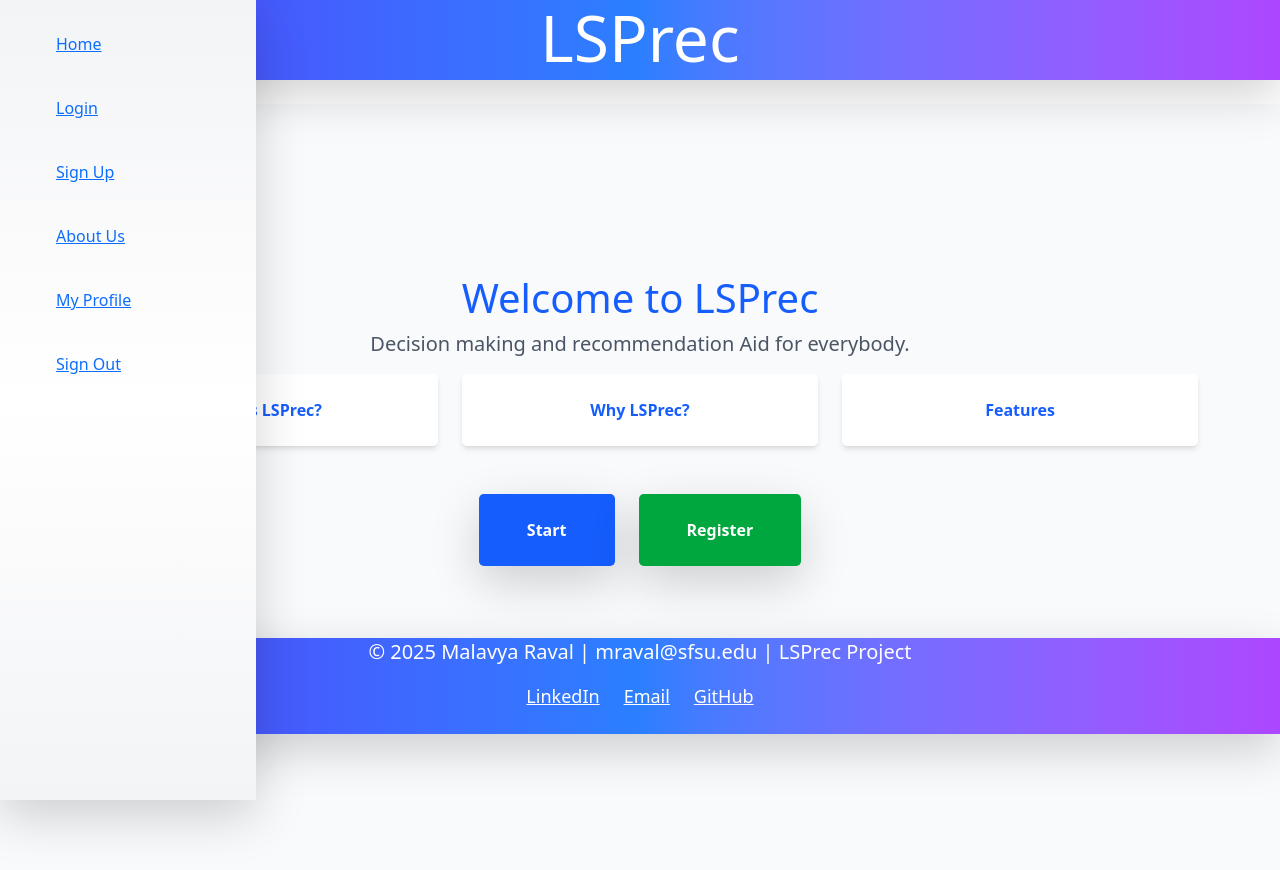
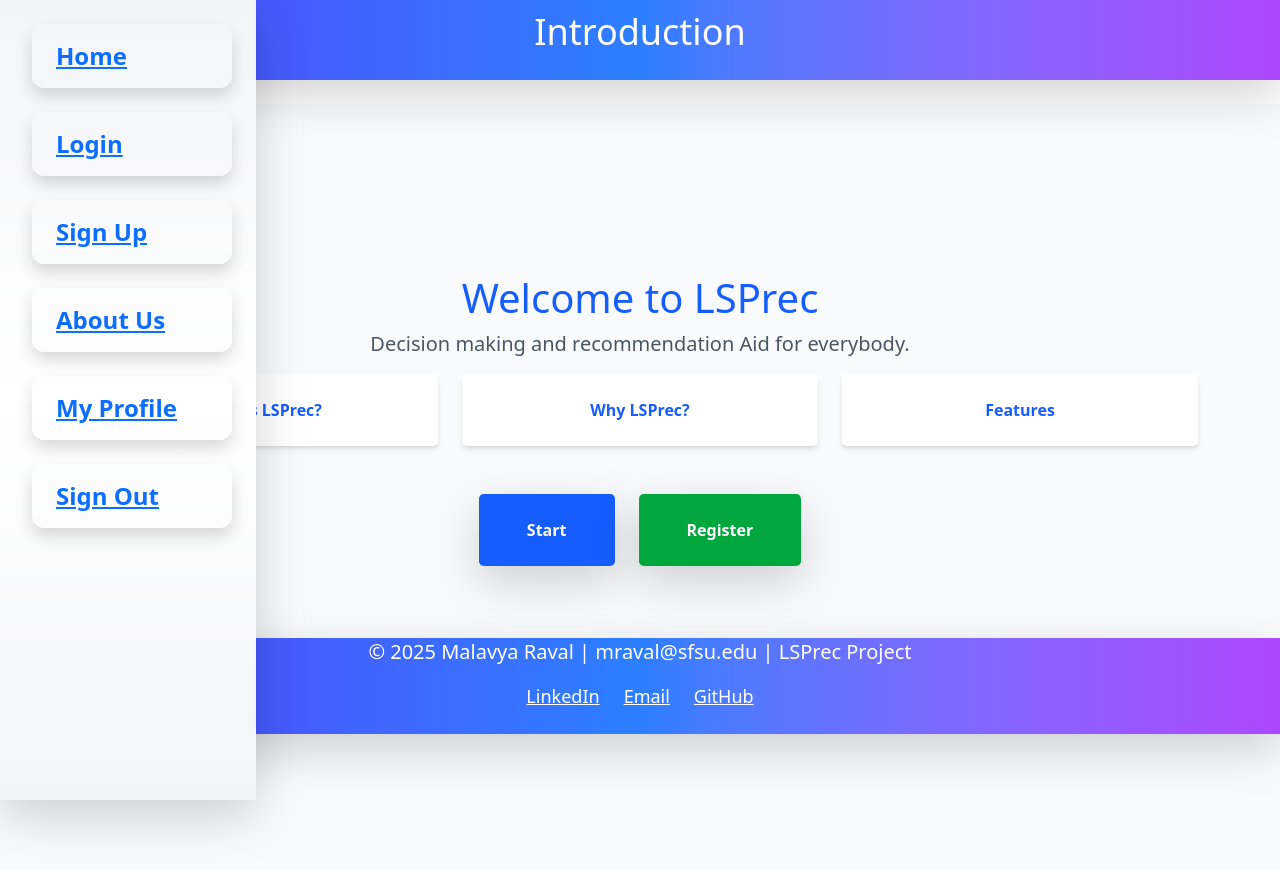
Before and after one commit to MalavyaRaval/LSP, a React (Vite) app in the folder frontend/: page / in a window 1280 px wide. Both pictures are taken after a click on the element 32 px from the left and 32 px from the top of the page. Shown: the top 870 px of the page. Built offline with nearby package versions, Linux system fonts and the light colour scheme.

Commit message:
improving navabar

```diff
--- a/frontend/src/components/Nav/Navbar.jsx
+++ b/frontend/src/components/Nav/Navbar.jsx
@@ -1,13 +1,43 @@
 import React, { useState, useEffect, useRef } from "react";
-import { useNavigate } from "react-router-dom";
+import { useNavigate, useLocation } from "react-router-dom";
 
 const Navbar = () => {
   const [burger_class, setBurgerClass] = useState("burger-bar unclicked");
   const [menu_class, setMenuClass] = useState("menu hidden");
   const [isMenuClicked, setIsMenuClicked] = useState(false);
+  const [currentPage, setCurrentPage] = useState("Home");
   const navigate = useNavigate();
+  const location = useLocation();
   const menuRef = useRef(null);
   const burgerRef = useRef(null);
+
+  // Determine current page based on URL
+  useEffect(() => {
+    const path = location.pathname;
+    if (path.includes("/home")) {
+      setCurrentPage("Home");
+    } else if (path.includes("/login")) {
+      setCurrentPage("Login");
+    } else if (path.includes("/signup")) {
+      setCurrentPage("Sign Up");
+    } else if (path.includes("/aboutus")) {
+      setCurrentPage("About Us");
+    } else if (path.includes("/myprofile")) {
+      setCurrentPage("My Profile");
+    } else if (path.includes("/project")) {
+      if (path.includes("/validation")) {
+        setCurrentPage("Project Validation");
+      } else if (path.includes("/evaluate")) {
+        setCurrentPage("Project Evaluation");
+      } else if (path.includes("/Queryresults")) {
+        setCurrentPage("Query Results");
+      } else {
+        setCurrentPage("Project Page");
+      }
+    } else if (path === "/") {
+      setCurrentPage("Introduction");
+    }
+  }, [location]);
 
   useEffect(() => {
     const handleClickOutside = (event) => {
@@ -47,12 +77,11 @@ const Navbar = () => {
 
   return (
     <div className="navbar-container relative">
-      <nav className="w-full h-20 bg-gradient-to-r from-indigo-600 via-blue-500 to-purple-500 flex items-center px-6 shadow-lg mb-4">
-        {" "}
-        {/* Added mb-4 for space below */}
-        {/* Left Side - Burger Menu (Always visible) */}
+      <nav className="w-full h-20 bg-gradient-to-r from-indigo-600 via-blue-500 to-purple-500 flex items-center justify-between px-6 shadow-lg mb-4 relative">
+        {/* Left section with burger menu and LSPrec */}
+        <div className="flex items-center h-20">
           <div
-          className="burger-menu w-16 h-16 flex flex-col justify-center items-center cursor-pointer absolute left-0"
+            className="burger-menu w-12 h-12 flex flex-col justify-center items-center cursor-pointer mr-4"
             onClick={updateMenu}
             ref={burgerRef}
           >
@@ -66,12 +95,19 @@ const Navbar = () => {
               className={`${burger_class} w-6 h-1 bg-white transition-all duration-500 ease-in-out`}
             ></div>
           </div>
-        <h1
-          className="text-white font-extrabold absolute left-1/2 transform -translate-x-1/2"
-          style={{ fontSize: "4rem" }}
-        >
-          LSPrec
-        </h1>
+          {/* LSPrec text on the left */}
+          <h1 className="text-white font-extrabold !text-4xl">LSPrec</h1>
+        </div>
+
+        {/* Current Page Title in Center, moved up */}
+        <div className="absolute left-1/2 -translate-x-1/2 top-3">
+          <h2 className="text-white font-bold !text-4xl whitespace-nowrap">
+            {currentPage}
+          </h2>
+        </div>
+
+        {/* Right empty space for balance */}
+        <div className="w-32"></div>
       </nav>
 
       {/* Mobile Menu - Slide In from the left */}
@@ -83,7 +119,7 @@ const Navbar = () => {
           <li>
             <a
               href="/home"
-              className="block px-4 py-2 rounded-lg hover:bg-blue-100 transition-all duration-300 ease-in-out focus:outline-none focus:ring-2 focus:ring-blue-500"
+              className="block px-6 py-3 rounded-xl bg-gray-200 shadow hover:bg-blue-200 transition-all duration-300 ease-in-out focus:outline-none focus:ring-2 focus:ring-blue-500 !text-2xl font-semibold"
             >
               Home
             </a>
@@ -91,7 +127,7 @@ const Navbar = () => {
           <li>
             <a
               href="/login"
-              className="block px-4 py-2 rounded-lg hover:bg-blue-100 transition-all duration-300 ease-in-out focus:outline-none focus:ring-2 focus:ring-blue-500"
+              className="block px-6 py-3 rounded-xl bg-gray-200 shadow hover:bg-blue-200 transition-all duration-300 ease-in-out focus:outline-none focus:ring-2 focus:ring-blue-500 !text-2xl font-semibold"
             >
               Login
             </a>
@@ -99,7 +135,7 @@ const Navbar = () => {
           <li>
             <a
               href="/signup"
-              className="block px-4 py-2 rounded-lg hover:bg-blue-100 transition-all duration-300 ease-in-out focus:outline-none focus:ring-2 focus:ring-blue-500"
+              className="block px-6 py-3 rounded-xl bg-gray-200 shadow hover:bg-blue-200 transition-all duration-300 ease-in-out focus:outline-none focus:ring-2 focus:ring-blue-500 !text-2xl font-semibold"
             >
               Sign Up
             </a>
@@ -107,7 +143,7 @@ const Navbar = () => {
           <li>
             <a
               href="/aboutus"
-              className="block px-4 py-2 rounded-lg hover:bg-blue-100 transition-all duration-300 ease-in-out focus:outline-none focus:ring-2 focus:ring-blue-500"
+              className="block px-6 py-3 rounded-xl bg-gray-200 shadow hover:bg-blue-200 transition-all duration-300 ease-in-out focus:outline-none focus:ring-2 focus:ring-blue-500 !text-2xl font-semibold"
             >
               About Us
             </a>
@@ -115,7 +151,7 @@ const Navbar = () => {
           <li>
             <a
               href="/myprofile"
-              className="block px-4 py-2 rounded-lg hover:bg-blue-100 transition-all duration-300 ease-in-out focus:outline-none focus:ring-2 focus:ring-blue-500"
+              className="block px-6 py-3 rounded-xl bg-gray-200 shadow hover:bg-blue-200 transition-all duration-300 ease-in-out focus:outline-none focus:ring-2 focus:ring-blue-500 !text-2xl font-semibold"
             >
               My Profile
             </a>
@@ -124,7 +160,7 @@ const Navbar = () => {
             <a
               href="#"
               onClick={handleSignOut}
-              className="block px-4 py-2 rounded-lg hover:bg-blue-100 transition-all duration-300 ease-in-out focus:outline-none focus:ring-2 focus:ring-blue-500"
+              className="block px-6 py-3 rounded-xl bg-gray-200 shadow hover:bg-blue-200 transition-all duration-300 ease-in-out focus:outline-none focus:ring-2 focus:ring-blue-500 !text-2xl font-semibold"
             >
               Sign Out
             </a>
```
Lines whose indentation alone changed are shown as unchanged.
